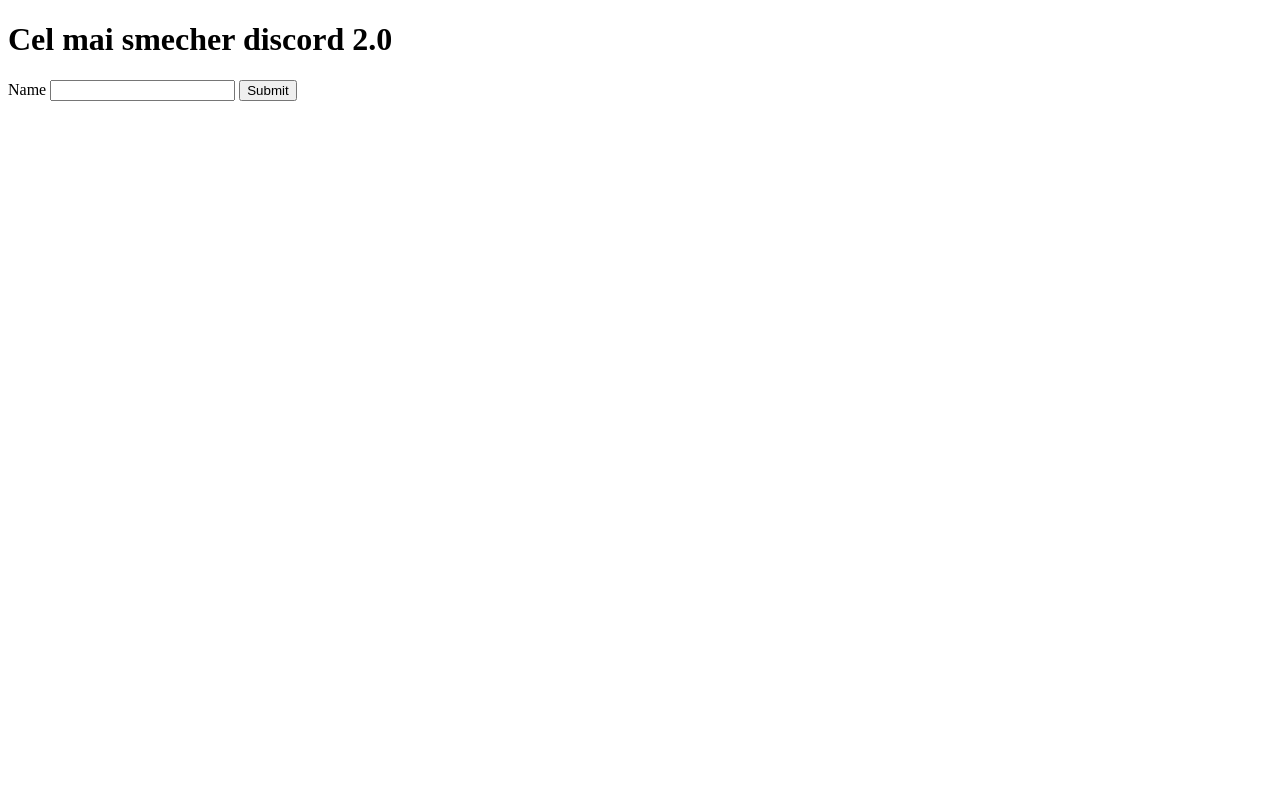
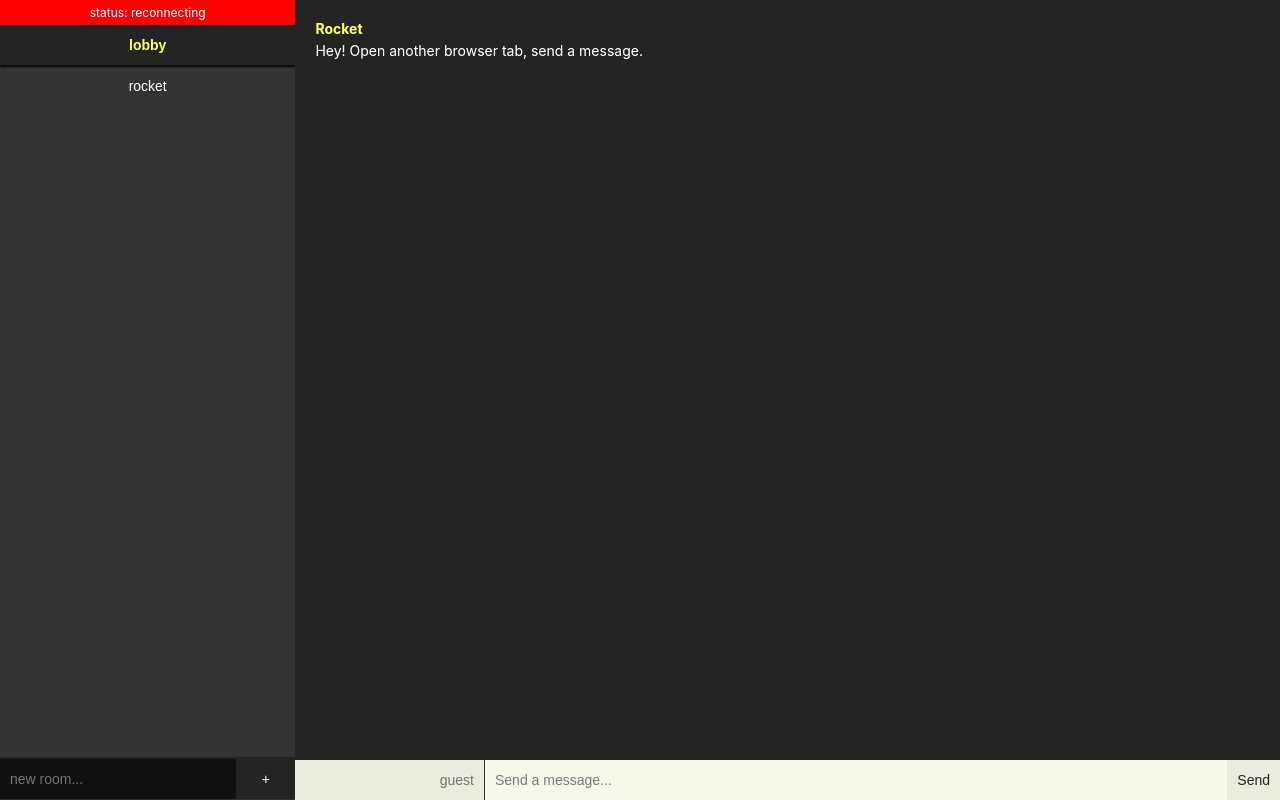
Before and after one commit to Macaron-s1/chat-facapp, a website: page dist/index.html in a window 1280 px wide. Drawn offline with Linux system fonts and the light colour scheme; no server answers.

Commit message:
upt
merge doar pe web
index - default

```diff
--- a/dist/index.html
+++ b/dist/index.html
@@ -1,21 +1,49 @@
 <!DOCTYPE html>
-<html lang="en">
+<html>
   <head>
-    <meta charset="UTF-8" />
-    <meta name="viewport" content="width=device-width, initial-scale=1.0" />
-    <title>Document</title>
-    <script src="script.js" defer></script>
+    <meta charset="utf-8">
+    <title>Rocket Rooms</title>
+    <link rel="stylesheet" href="/reset.css">
+    <link rel="stylesheet" href="/style.css">
+    <script src="/script.js" charset="utf-8" defer></script>
   </head>
   <body>
-    <h1>Cel mai smecher discord 2.0</h1>
+    <main>
+      <div id="sidebar">
+        <div id="status" class="pending"></div>
 
-    <form">
-      <label for="name">Name</label>
-      <input type="text" id="name">
-      <input type="button" onclick="nameFunction()" value="Submit">
-    </form>
+        <div id="room-list">
+          <template id="room">
+            <button class="room"></button>
+          </template>
+        </div>
 
+        <form id="new-room">
+          <input type="text" name="name" id="name" autocomplete="off"
+              placeholder="new room..." maxlength="29"></input>
+          <button type="submit">+</button>
+        </form>
+      </div>
 
+      <div id="content">
 
+        <div id="messages">
+          <template id="message">
+            <div class="message">
+              <span class="username"></span>
+              <span class="text"></span>
+            </div>
+          </template>
+        </div>
+
+        <form id="new-message">
+          <input type="text" name="username" id="username" maxlength="19"
+            placeholder="guest" autocomplete="off">
+          <input type="text" name="message" id="message" autocomplete="off"
+              placeholder="Send a message..." autofocus>
+          <button type="submit" id="send">Send</button>
+        </form>
+      </div>
+    </main>
   </body>
 </html>
--- /dev/null
+++ b/dist/reset.css
@@ -0,0 +1 @@
+html,body,p,ol,ul,li,dl,dt,dd,blockquote,figure,fieldset,legend,textarea,pre,iframe,hr,h1,h2,h3,h4,h5,h6{margin:0;padding:0}h1,h2,h3,h4,h5,h6{font-size:100%;font-weight:normal}ul{list-style:none}button,input,select{margin:0}html{box-sizing:border-box}*,*::before,*::after{box-sizing:inherit}img,video{height:auto;max-width:100%}iframe,button,input{border:0}table{border-collapse:collapse;border-spacing:0}td,th{padding:0}
--- a/dist/script.js
+++ b/dist/script.js
@@ -1,8 +1,172 @@
-const { invoke } = window.__TAURI__.tauri
+let roomListDiv = document.getElementById('room-list');
+let messagesDiv = document.getElementById('messages');
+let newMessageForm = document.getElementById('new-message');
+let newRoomForm = document.getElementById('new-room');
+let statusDiv = document.getElementById('status');
 
-function nameFunction(){
-    var nameInput = document.getElementById("name").value;
+let roomTemplate = document.getElementById('room');
+let messageTemplate = document.getElementById('message');
 
-    invoke('greet', { name: nameInput })
-        .then((response) => console.log(response))
+let messageField = newMessageForm.querySelector("#message");
+let usernameField = newMessageForm.querySelector("#username");
+let roomNameField = newRoomForm.querySelector("#name");
+
+var STATE = {
+  room: "lobby",
+  rooms: {},
+  connected: false,
 }
+
+// Generate a color from a "hash" of a string. Thanks, internet.
+function hashColor(str) {
+  let hash = 0;
+  for (var i = 0; i < str.length; i++) {
+    hash = str.charCodeAt(i) + ((hash << 5) - hash);
+    hash = hash & hash;
+  }
+
+  return `hsl(${hash % 360}, 100%, 70%)`;
+}
+
+// Add a new room `name` and change to it. Returns `true` if the room didn't
+// already exist and false otherwise.
+function addRoom(name) {
+  if (STATE[name]) {
+    changeRoom(name);
+    return false;
+  }
+
+  var node = roomTemplate.content.cloneNode(true);
+  var room = node.querySelector(".room");
+  room.addEventListener("click", () => changeRoom(name));
+  room.textContent = name;
+  room.dataset.name = name;
+  roomListDiv.appendChild(node);
+
+  STATE[name] = [];
+  changeRoom(name);
+  return true;
+}
+
+// Change the current room to `name`, restoring its messages.
+function changeRoom(name) {
+  if (STATE.room == name) return;
+
+  var newRoom = roomListDiv.querySelector(`.room[data-name='${name}']`);
+  var oldRoom = roomListDiv.querySelector(`.room[data-name='${STATE.room}']`);
+  if (!newRoom || !oldRoom) return;
+
+  STATE.room = name;
+  oldRoom.classList.remove("active");
+  newRoom.classList.add("active");
+
+  messagesDiv.querySelectorAll(".message").forEach((msg) => {
+    messagesDiv.removeChild(msg)
+  });
+
+  STATE[name].forEach((data) => addMessage(name, data.username, data.message))
+}
+
+// Add `message` from `username` to `room`. If `push`, then actually store the
+// message. If the current room is `room`, render the message.
+function addMessage(room, username, message, push = false) {
+  if (push) {
+    STATE[room].push({ username, message })
+  }
+
+  if (STATE.room == room) {
+    var node = messageTemplate.content.cloneNode(true);
+    node.querySelector(".message .username").textContent = username;
+    node.querySelector(".message .username").style.color = hashColor(username);
+    node.querySelector(".message .text").textContent = message;
+    messagesDiv.appendChild(node);
+  }
+}
+
+// Subscribe to the event source at `uri` with exponential backoff reconnect.
+function subscribe(uri) {
+  var retryTime = 1;
+
+  function connect(uri) {
+    const events = new EventSource(uri);
+
+    events.addEventListener("message", (ev) => {
+      console.log("raw data", JSON.stringify(ev.data));
+      console.log("decoded data", JSON.stringify(JSON.parse(ev.data)));
+      const msg = JSON.parse(ev.data);
+      if (!"message" in msg || !"room" in msg || !"username" in msg) return;
+      addMessage(msg.room, msg.username, msg.message, true);
+    });
+
+    events.addEventListener("open", () => {
+      setConnectedStatus(true);
+      console.log(`connected to event stream at ${uri}`);
+      retryTime = 1;
+    });
+
+    events.addEventListener("error", () => {
+      setConnectedStatus(false);
+      events.close();
+
+      let timeout = retryTime;
+      retryTime = Math.min(64, retryTime * 2);
+      console.log(`connection lost. attempting to reconnect in ${timeout}s`);
+      setTimeout(() => connect(uri), (() => timeout * 1000)());
+    });
+  }
+
+  connect(uri);
+}
+
+// Set the connection status: `true` for connected, `false` for disconnected.
+function setConnectedStatus(status) {
+  STATE.connected = status;
+  statusDiv.className = (status) ? "connected" : "reconnecting";
+}
+
+// Let's go! Initialize the world.
+function init() {
+  // Initialize some rooms.
+  addRoom("lobby");
+  addRoom("rocket");
+  changeRoom("lobby");
+  addMessage("lobby", "Rocket", "Hey! Open another browser tab, send a message.", true);
+  addMessage("rocket", "Rocket", "This is another room. Neat, huh?", true);
+
+  // Set up the form handler.
+  newMessageForm.addEventListener("submit", (e) => {
+    e.preventDefault();
+
+    const room = STATE.room;
+    const message = messageField.value;
+    const username = usernameField.value || "guest";
+    if (!message || !username) return;
+
+    if (STATE.connected) {
+      fetch("/message", {
+        method: "POST",
+        body: new URLSearchParams({ room, username, message }),
+      }).then((response) => {
+        if (response.ok) messageField.value = "";
+      });
+    }
+  })
+
+  // Set up the new room handler.
+  newRoomForm.addEventListener("submit", (e) => {
+    e.preventDefault();
+
+    const room = roomNameField.value;
+    if (!room) return;
+
+    roomNameField.value = "";
+    if (!addRoom(room)) return;
+
+    addMessage(room, "Rocket", `Look, your own "${room}" room! Nice.`, true);
+  })
+
+  // Subscribe to server-sent events.
+  subscribe("/events");
+}
+
+init();
--- /dev/null
+++ b/dist/style.css
@@ -0,0 +1,186 @@
+:root {
+    --bg-dark: #242423;
+    --bg-light: #333533;
+    --fg-light: #E8EDDF;
+    --callout: rgb(255, 255, 102);
+    --callout-dark: #101010;
+  }
+
+  * {
+      font-size: 14px;
+  }
+
+  html, body, main {
+      background-color: var(--bg-dark);
+      color: #fff;
+      font-family: "Inter", Arial, Helvetica, sans-serif, "Noto Color Emoji";
+      font-weight: 400;
+      text-shadow: rgb(77, 81, 86) 0px 0px 0px;
+      height: 100%;
+  }
+
+  main {
+      display: flex;
+  }
+
+  button:hover:not(.active) {
+      filter: brightness(1.15);
+      cursor: pointer;
+  }
+
+  #sidebar {
+      flex: 3 30%;
+      display: flex;
+      flex-direction: column;
+      overflow: auto;
+      background-color: var(--bg-light);
+  }
+
+  #room-list {
+      display: flex;
+      flex-direction: column;
+      overflow: auto;
+      flex: 1;
+  }
+
+  #sidebar button {
+      height: 40px;
+      margin-bottom: 1px;
+      background: var(--bg-light);
+      color: #fff;
+      overflow: hidden;
+  }
+
+  #sidebar button.active {
+      background: var(--bg-dark);
+      color: var(--callout);
+      font-weight: bold;
+      box-shadow: 0px 2px 2px rgba(0,0,0,0.9);
+      z-index: 10;
+  }
+
+  #content {
+      flex: 7 100%;
+      overflow: auto;
+      display: flex;
+      flex-direction: column;
+  }
+
+  .message {
+      display: flex;
+      flex-direction: column;
+      padding: 10px 0;
+  }
+
+  .message:last-child {
+      padding-bottom: 20px;
+  }
+
+  .message .username {
+      font-weight: bold;
+      padding-bottom: 5px;
+      color: var(--callout);
+  }
+
+  #messages {
+      padding: 10px 20px;
+      flex: 1;
+  }
+
+  form#new-message {
+      bottom: 0;
+      position: sticky;
+      flex: 0 0 auto;
+      width: 100%;
+  }
+
+  form {
+      display: flex;
+      border-top: 2px solid #242424;
+  }
+
+  form * {
+      height: 40px;
+      background: var(--fg-light);
+      color: var(--bg-dark);
+  }
+
+  input {
+      padding: 0 10px;
+  }
+
+  input:focus {
+      outline: 0;
+      filter: brightness(1.05);
+  }
+
+  input#username {
+      text-align: right;
+      flex: 1 25%;
+      width: 25%;
+      border-right: 1px solid #303030;
+  }
+
+  input#message {
+      flex: 10 100%;
+  }
+
+  form button {
+      padding: 0 10px;
+  }
+
+  #sidebar #new-room {
+      display: flex;
+      flex: 0 0 auto;
+      flex-direction: row;
+  }
+
+  #new-room input:focus, #new-room button:hover {
+      filter: brightness(1.2);
+  }
+
+  #new-room input {
+      flex: 8 80%;
+      width: 20%;
+      background-color: var(--callout-dark);
+      color: #fff;
+  }
+
+  #new-room button {
+      flex: 2 20%;
+      width: 20%;
+      background-color: var(--bg-dark);
+  }
+
+  #status {
+      padding: 5px 10px;
+      text-align: center;
+      font-size: 12px;
+  }
+
+  #status.pending::before {
+    content: "status: connected";
+  }
+
+  #status.pending {
+      background-color: yellow;
+      color: #000;
+  }
+
+  #status.connected::before {
+    content: "status: connected";
+  }
+
+  #status.connected {
+      background-color: green;
+      color: #fff;
+  }
+
+  #status.reconnecting::before {
+    content: "status: reconnecting";
+  }
+
+  #status.reconnecting {
+      background-color: red;
+      color: #fff;
+  }
```
Also changed, not shown: src-tauri/Cargo.toml (+6 -7 lines), 2 other files.
